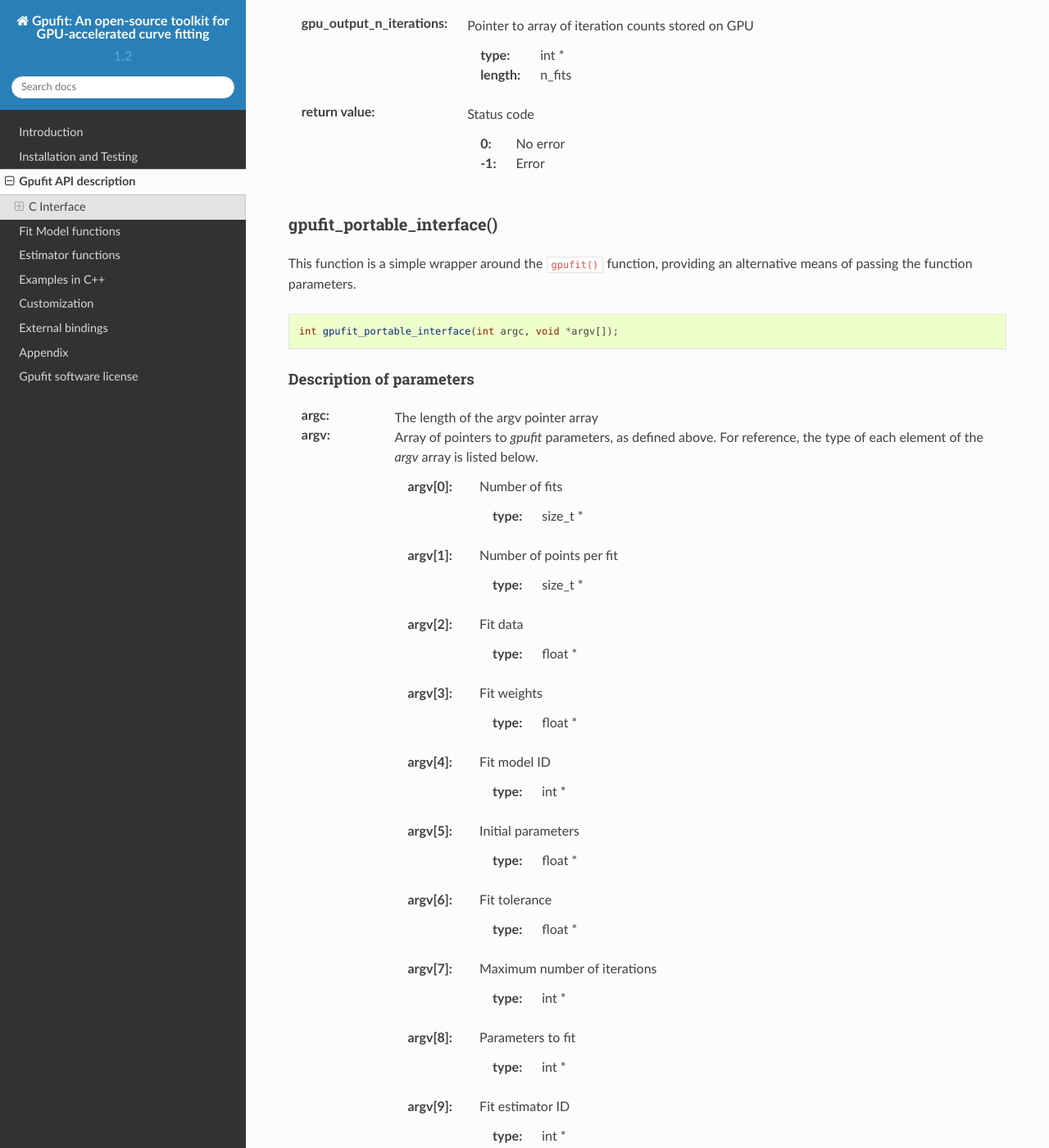
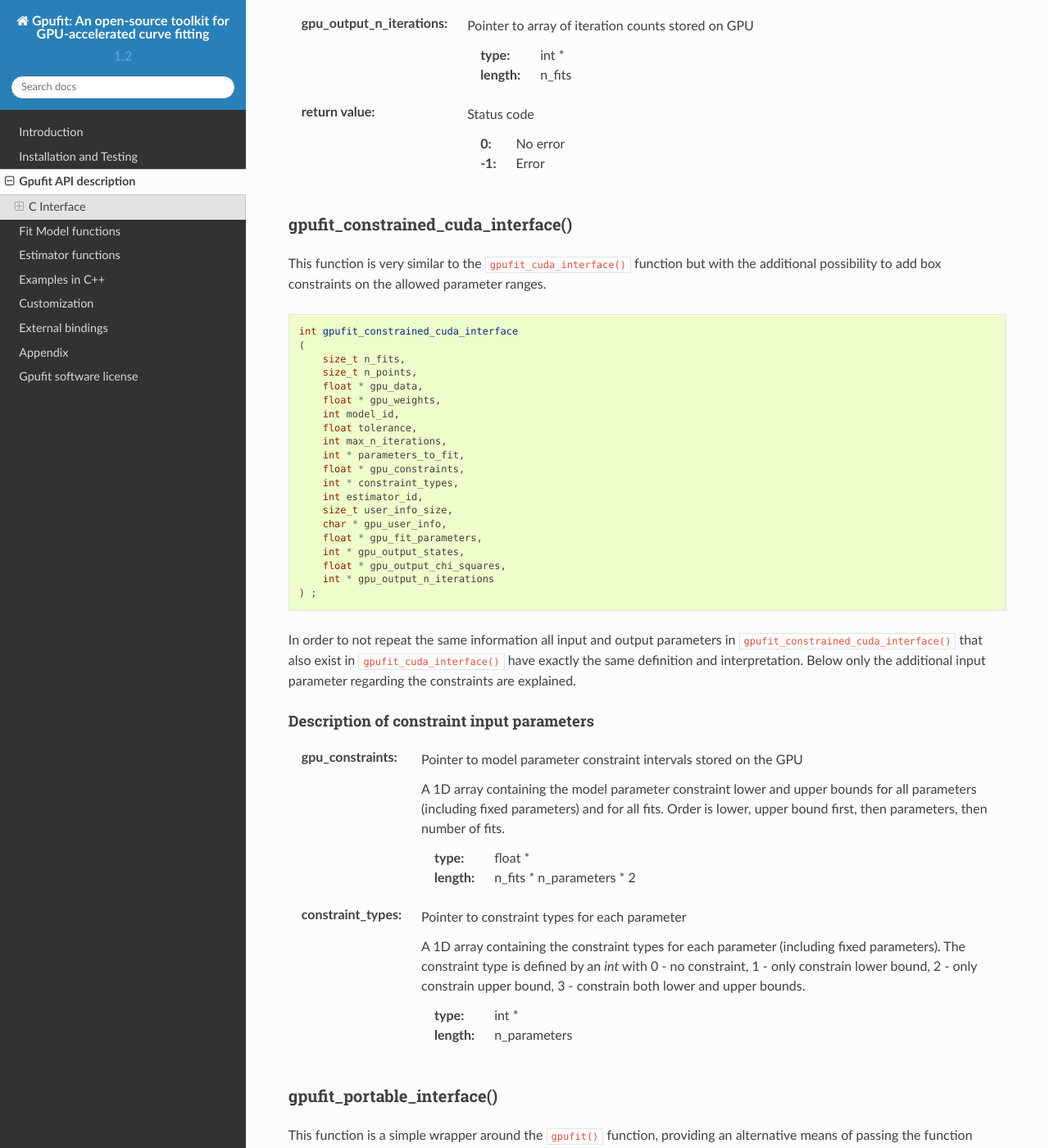
Before and after one commit to gpufit/Gpufit, a Sphinx documentation site: the page built from docs/gpufit_api.rst, in a window 1280 px wide and 1400 px high, scrolled down 8609 px. Shown: the whole window at 82% size. Built offline with Sphinx 7.4.7 and the Read the Docs theme 2.0.0, drawn with Linux system fonts in a browser that asks for light colours; some of the changed text lies outside the part shown.

Commit message:
constrained fit now also in the cuda interface with code and documentation

```diff
--- a/docs/gpufit_api.rst
+++ b/docs/gpufit_api.rst
@@ -285,7 +285,7 @@
 Description of constraints input parameters
 ...........................................
 
-:constraints: Pointer to initial parameter values
+:constraints: Pointer to model parameter constraint intervals
 
     A 1D array containing the model parameter constraint lower and upper bounds for all parameters (including fixed parameters)
     and for all fits. Order is lower, upper bound first, then parameters, then number of fits.
@@ -420,6 +420,59 @@
 
     :0: No error
     :-1: Error
+
+gpufit_constrained_cuda_interface()
++++++++++++++++++++++++++++++++++++
+
+This function is very similar to the :code:`gpufit_cuda_interface()` function but with the additional possibility to add box constraints on the
+allowed parameter ranges.
+
+.. code-block:: cpp
+
+    int gpufit_constrained_cuda_interface
+    (
+        size_t n_fits,
+        size_t n_points,
+        float * gpu_data,
+        float * gpu_weights,
+        int model_id,
+        float tolerance,
+        int max_n_iterations,
+        int * parameters_to_fit,
+        float * gpu_constraints,
+        int * constraint_types,
+        int estimator_id,
+        size_t user_info_size,
+        char * gpu_user_info,
+        float * gpu_fit_parameters,
+        int * gpu_output_states,
+        float * gpu_output_chi_squares,
+        int * gpu_output_n_iterations
+    ) ;
+
+In order to not repeat the same information all input and output parameters in :code:`gpufit_constrained_cuda_interface()` that also
+exist in :code:`gpufit_cuda_interface()` have exactly the same definition and interpretation. Below only the additional input parameter
+regarding the constraints are explained.
+
+Description of constraint input parameters
+..........................................
+
+:gpu_constraints: Pointer to model parameter constraint intervals stored on the GPU
+
+    A 1D array containing the model parameter constraint lower and upper bounds for all parameters (including fixed parameters)
+    and for all fits. Order is lower, upper bound first, then parameters, then number of fits.
+
+    :type: float *
+    :length: n_fits * n_parameters * 2
+
+:constraint_types: Pointer to constraint types for each parameter
+
+    A 1D array containing the constraint types for each parameter (including fixed parameters). The constraint type
+    is defined by an *int* with 0 - no constraint, 1 - only constrain lower bound, 2 - only constrain upper bound,
+    3 - constrain both lower and upper bounds.
+
+    :type: int *
+    :length: n_parameters
 
 gpufit_portable_interface()
 +++++++++++++++++++++++++++
```
Also changed, not shown: 4 other files.
